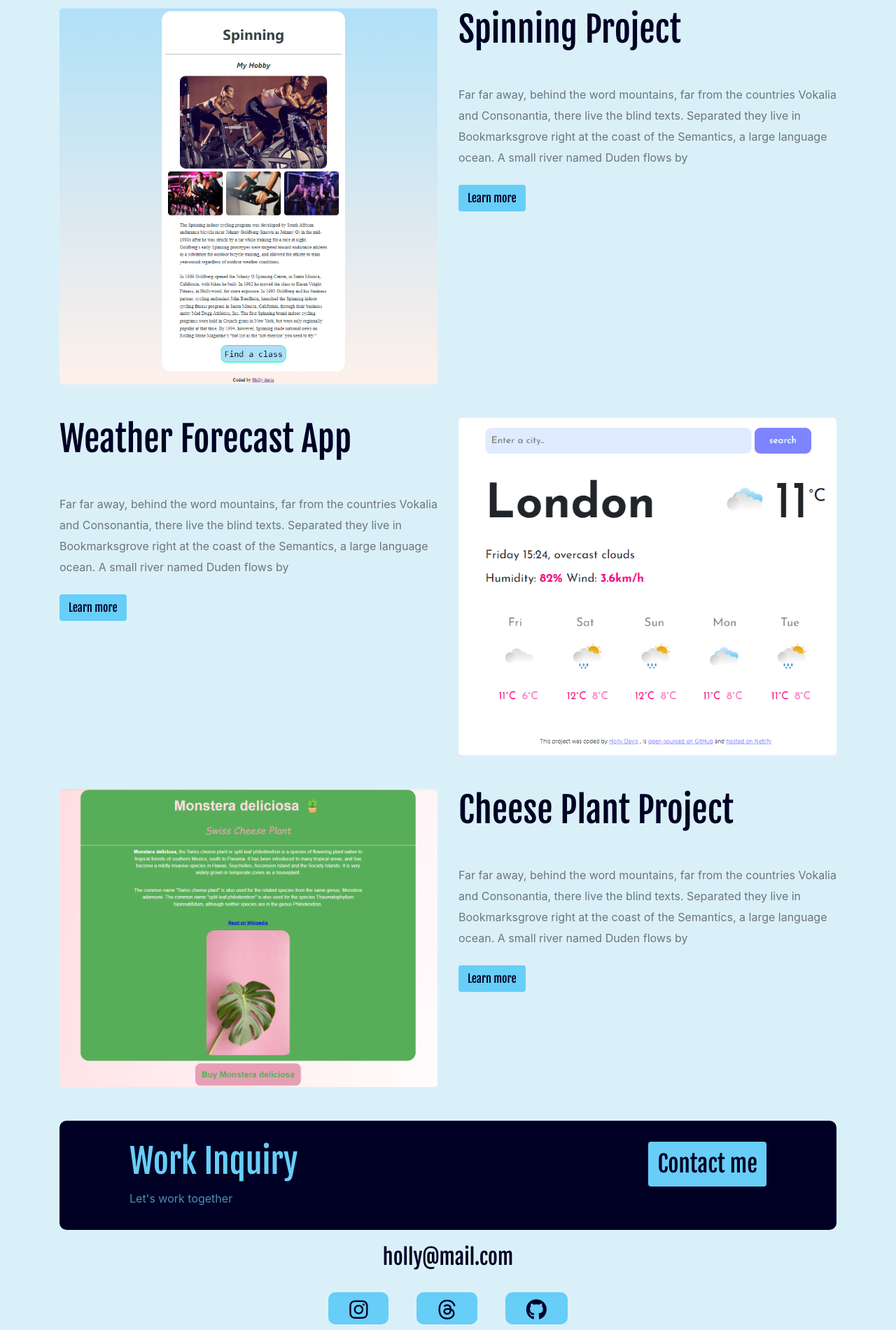
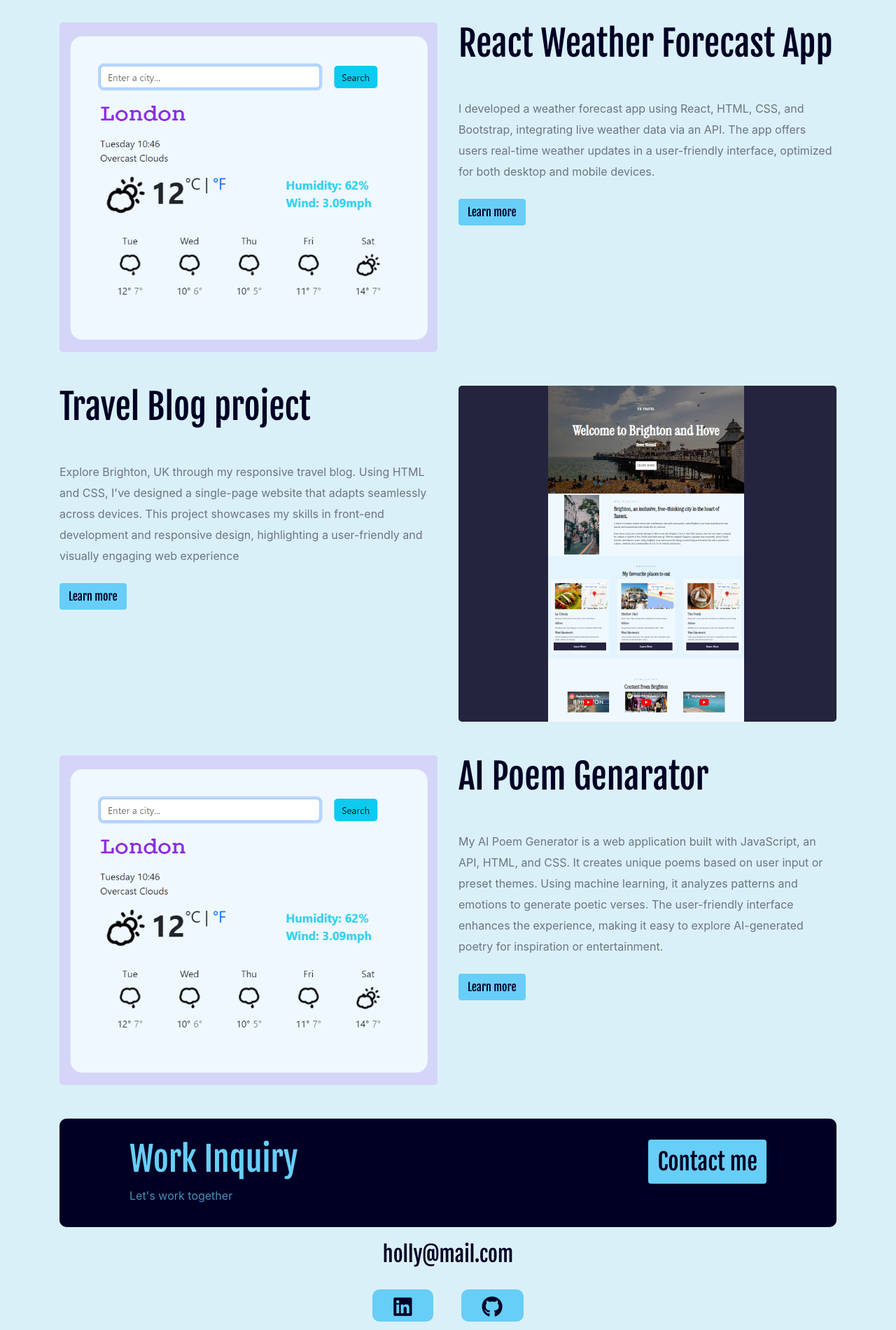
Before and after one commit to hfdavis/portfolio-project, a plain HTML site: page index.html in a window 1280 px wide. Shown: the part 780-2680 px from the top of the page at 70% size. Drawn offline with nearby package versions, Linux system fonts and the light colour scheme.

Commit message:
updated content

```diff
--- a/index.html
+++ b/index.html
@@ -69,6 +69,7 @@
       <h1>Holly Davis</h1>
       <h2 class="mb-5">Front-end developer based in Brighton</h2>
       <a href="contact.html" class="btn btn-branding">Contact me</a>
+      <a href="" class="btn btn-branding-outline">See my CV</a>
     </div>
     <div class="main">
       <p class="text-center m-5">
@@ -78,7 +79,7 @@
         <div class="row mb-5">
           <div class="col d-none d-lg-block">
             <img
-              src="images/spinning.png"
+              src="images/react-weather-app.png"
               class="img-fluid"
               alt="Spinning Project preview"
             />
@@ -86,12 +87,12 @@
 
           <div class="col">
             <div class="project-description">
-              <h2 class="mb-5">Spinning Project</h2>
+              <h2 class="mb-5">React Weather Forecast App</h2>
               <p class="mb-4 text-muted">
-                Far far away, behind the word mountains, far from the countries
-                Vokalia and Consonantia, there live the blind texts. Separated
-                they live in Bookmarksgrove right at the coast of the Semantics,
-                a large language ocean. A small river named Duden flows by
+                I developed a weather forecast app using React, HTML, CSS, and
+                Bootstrap, integrating live weather data via an API. The app
+                offers users real-time weather updates in a user-friendly
+                interface, optimized for both desktop and mobile devices.
               </p>
               <a href="work.html" class="btn btn-branding-outline"
                 >Learn more</a
@@ -103,12 +104,13 @@
         <div class="row mb-5">
           <div class="col">
             <div class="project-description">
-              <h2 class="mb-5">Weather Forecast App</h2>
+              <h2 class="mb-5">Travel Blog project</h2>
               <p class="mb-4 text-muted">
-                Far far away, behind the word mountains, far from the countries
-                Vokalia and Consonantia, there live the blind texts. Separated
-                they live in Bookmarksgrove right at the coast of the Semantics,
-                a large language ocean. A small river named Duden flows by
+                Explore Brighton, UK through my responsive travel blog. Using
+                HTML and CSS, I've designed a single-page website that adapts
+                seamlessly across devices. This project showcases my skills in
+                front-end development and responsive design, highlighting a
+                user-friendly and visually engaging web experience
               </p>
               <a
                 href="https://main--dancing-blini-4b5afd.netlify.app/"
@@ -119,7 +121,7 @@
           </div>
           <div class="col d-none d-lg-block">
             <img
-              src="images/weather-app.png"
+              src="images/UK-travel-page.png"
               class="img-fluid"
               alt="Weather app preview"
             />
@@ -129,20 +131,22 @@
         <div class="row mb-5">
           <div class="col d-none d-lg-block">
             <img
-              src="images/plant.png"
+              src="images/react-weather-app.png"
               class="img-fluid"
-              alt="cheese plant project preview"
+              alt="react weather project preview"
             />
           </div>
 
           <div class="col">
             <div class="project-description">
-              <h2 class="mb-5">Cheese Plant Project</h2>
+              <h2 class="mb-5">AI Poem Genarator</h2>
               <p class="mb-4 text-muted">
-                Far far away, behind the word mountains, far from the countries
-                Vokalia and Consonantia, there live the blind texts. Separated
-                they live in Bookmarksgrove right at the coast of the Semantics,
-                a large language ocean. A small river named Duden flows by
+                My AI Poem Generator is a web application built with JavaScript,
+                an API, HTML, and CSS. It creates unique poems based on user
+                input or preset themes. Using machine learning, it analyzes
+                patterns and emotions to generate poetic verses. The
+                user-friendly interface enhances the experience, making it easy
+                to explore AI-generated poetry for inspiration or entertainment.
               </p>
               <a href="work.html" class="btn btn-branding-outline"
                 >Learn more</a
@@ -170,18 +174,10 @@
           </div>
           <div class="social-links d-flex justify-content-center">
             <a
-              href="https://www.instagram.com/"
+              href="https://uk.linkedin.com/"
               target="_blank"
-              title="Instagram profile"
-            >
-              <i class="fa-brands fa-instagram"></i>
-            </a>
-            <a
-              href="https://www.threads.net/login"
-              target="_blank"
-              title="Threads profile"
-            >
-              <i class="fa-brands fa-threads"></i>
+              title="linkedin profile"
+              ><i class="fa-brands fa-linkedin"></i>
             </a>
             <a
               href="https://github.com/hfdavis"
--- a/styles/portfolio.css
+++ b/styles/portfolio.css
@@ -75,6 +75,7 @@ footer .social-links a:hover {
 }
 
 footer .contact-box {
+    margin-top: 10px;
     background: var(--secondry-color);
     padding: 30px 100px;
     border-radius: 10px;
@@ -187,6 +188,12 @@ p {
     font-weight: normal;
     font-size: 16px;
     line-height: 30px;
+    margin-bottom: 20px;
+}
+
+.profile {
+
+    margin: 70px 0 0 50px;
 }
 
 
@@ -224,6 +231,9 @@ p {
     img {
         padding-top: 10px;
         border-radius: 10px;
+
+
+
     }
 
     nav li {
```
Also changed, not shown: about.html (+26 -17 lines), contact.html (+2 -6 lines), work.html (+38 -23 lines), images/Riddle-generator.png (added), images/UK-travel-page.png (added), images/react-weather-app.png (added).
